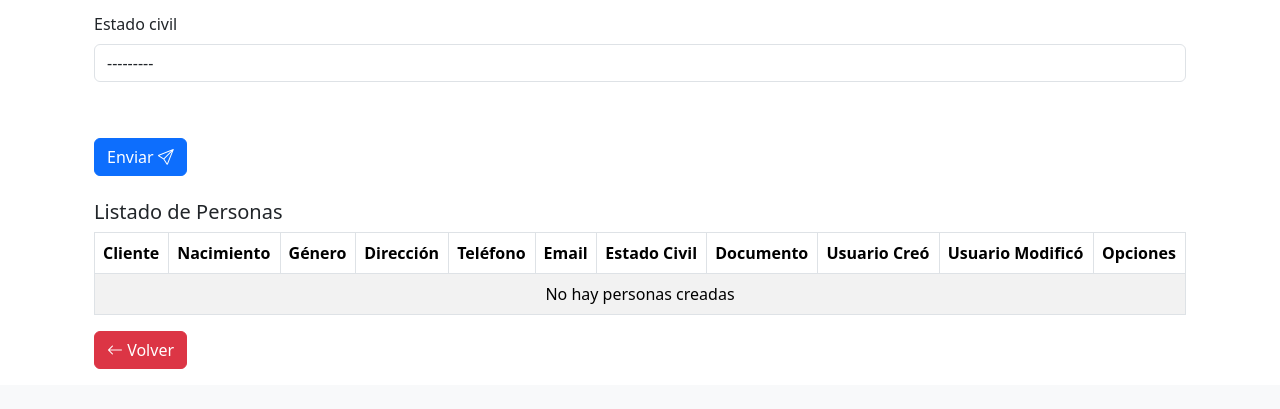
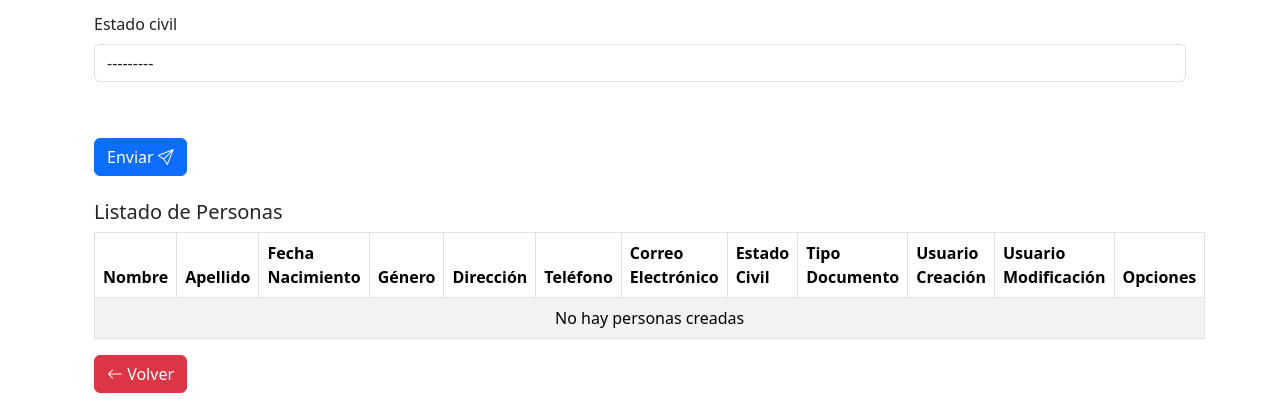
Before and after one commit to mcamposr5/py-back, a Django app: page /users/crear_persona/ in a window 1280 px wide. Shown: the part 742-1151 px from the top of the page. Before the commit the page ends 1111 px from the top, so only its background shows below. Run offline with Django 4.2, Linux system fonts and the light colour scheme; some libraries are stand-ins or nearby versions.

Commit message:
OP-UMG 10112024
se corrigio la opcion para editar personas

```diff
--- a/sistemaseguridad/users/templates/personas.html
+++ b/sistemaseguridad/users/templates/personas.html
@@ -52,24 +52,26 @@
     <table class="table table-bordered table-striped">
         <thead>
             <tr>
-                <th>Cliente</th>
-                <th>Nacimiento</th>
+                <th>Nombre</th>
+                <th>Apellido</th>
+                <th>Fecha Nacimiento</th>
                 <th>Género</th>
                 <th>Dirección</th>
                 <th>Teléfono</th>
-                <th>Email</th>
+                <th>Correo Electrónico</th>
                 <th>Estado Civil</th>
-                <th>Documento</th>
-                <th>Usuario Creó</th>
-                <th>Usuario Modificó</th>
+                <th>Tipo Documento</th>
+                <th>Usuario Creación</th>
+                <th>Usuario Modificación</th>
                 <th>Opciones</th>
             </tr>
         </thead>
         <tbody>
             {% for persona in listado_personas %}
             <tr>
-                <td>{{ persona.nombre }} {{ persona.apellido }}</td>
-                <td>{{ persona.fecha_nacimiento | date:"d/m/Y"}}</td>
+                <td>{{ persona.nombre }}</td>
+                <td>{{ persona.apellido }}</td>
+                <td>{{ persona.fecha_nacimiento }}</td>
                 <td>{{ persona.genero }}</td>
                 <td>{{ persona.direccion }}</td>
                 <td>{{ persona.telefono }}</td>
@@ -256,29 +258,87 @@
     }
 
     function editarPersona(id, nombre) {
-        document.getElementById('edit-persona-id').value = id;
-        document.getElementById('edit-nombre-persona').value = nombre;
-        fetch(`/users/personas/${id}/`)
-        .then(response => response.json())
-        .then(data => {
-            document.getElementById('edit-apellido-persona').value = data.apellido;
-            document.getElementById('edit-fecha-nacimiento').value = data.fecha_nacimiento;
-            document.getElementById('edit-genero').value = data.genero;
-            document.getElementById('edit-direccion').value = data.direccion;
-            document.getElementById('edit-telefono').value = data.telefono;
-            document.getElementById('edit-correo-electronico').value = data.correo_electronico;
-            document.getElementById('edit-estado-civil').value = data.estado_civil;
-            document.getElementById('edit-tipo-documento').value = data.tipo_documento;
-            var editarPersonaModal = new bootstrap.Modal(document.getElementById('editarPersonaModal'));
-            editarPersonaModal.show();
+    // Rellenar los datos en el modal
+    document.getElementById('edit-persona-id').value = id;
+    document.getElementById('edit-nombre-persona').value = nombre;
+
+    // Mostrar el modal
+    var editarPersonaModal = new bootstrap.Modal(document.getElementById('editarPersonaModal'));
+    editarPersonaModal.show();
+    // Cargar los demás datos de la persona a través de una solicitud AJAX
+
+}
+
+// Manejar la actualización de la persona al hacer clic en "Actualizar"
+document.getElementById('actualizarPersonaBtn').addEventListener('click', function () {
+    const id = document.getElementById('edit-persona-id').value;
+    const nombreOriginal = document.querySelector(`button[data-id="${id}"]`).getAttribute('data-nombre');
+    const nombreNuevo = document.getElementById('edit-nombre-persona').value;
+
+    // Verificar si hubo cambios antes de enviar el formulario
+    if (nombreNuevo !== nombreOriginal) {
+        Swal.fire({
+            title: '¿Guardar cambios?',
+            icon: 'warning',
+            showCancelButton: true,
+            confirmButtonText: 'Sí, actualizar',
+            cancelButtonText: 'No',
+        }).then((result) => {
+            if (result.isConfirmed) {
+                // Enviar los datos con AJAX
+                const formData = new FormData(document.getElementById('editarPersonaForm'));
+                actualizarPersona(formData);
+            }
         });
+    } else {
+        Swal.fire('Sin cambios', 'No se han realizado cambios en los datos de la persona.', 'info');
     }
+});
 
-    document.getElementById('actualizarPersonaBtn').addEventListener('click', function () {
-        const id = document.getElementById('edit-persona-id').value;
-        const formData = new FormData(document.getElementById('editarPersonaForm'));
-        enviarDatosPersona(formData, id, 'POST');
+    function actualizarPersona(formData) {
+    const id = document.getElementById('edit-persona-id').value;
+
+    fetch(`/users/personas/editar/${id}/`, {
+        method: 'POST',
+        body: formData,
+        headers: {
+            'X-CSRFToken': '{{ csrf_token }}',
+        }
+    })
+    .then(response => response.json())
+    .then(data => {
+        if (data.success) {
+            Swal.fire('Éxito', 'Persona actualizada con éxito.', 'success').then(() => {
+                // Actualizar la fila correspondiente en la tabla
+                const button = document.querySelector(`button[data-id="${id}"]`);
+                if (button) {
+                    // Actualizar los datos en la tabla
+                    button.setAttribute('data-nombre', formData.get('nombre'));
+                    const row = button.closest('tr');
+                    row.querySelector('td:nth-child(1)').textContent = formData.get('nombre');
+                    row.querySelector('td:nth-child(2)').textContent = formData.get('apellido');
+                    row.querySelector('td:nth-child(3)').textContent = formData.get('fecha_nacimiento');
+                    row.querySelector('td:nth-child(4)').textContent = data.genero_nombre;
+                    row.querySelector('td:nth-child(5)').textContent = formData.get('direccion');
+                    row.querySelector('td:nth-child(6)').textContent = formData.get('telefono');
+                    row.querySelector('td:nth-child(7)').textContent = formData.get('correo_electronico');
+                    row.querySelector('td:nth-child(8)').textContent = data.estado_civil_nombre;
+                    row.querySelector('td:nth-child(9)').textContent = data.tipo_documento_nombre;
+                    row.querySelector('td:nth-child(11)').textContent = data.usuario_modificacion;
+                }
+                // Cerrar el modal
+                var editarPersonaModal = bootstrap.Modal.getInstance(document.getElementById('editarPersonaModal'));
+                editarPersonaModal.hide();
+            });
+        } else {
+            Swal.fire('Error', 'Hubo un problema al actualizar la persona.', 'error');
+        }
+    })
+    .catch(error => {
+        Swal.fire('Error', 'Hubo un problema en la solicitud.', 'error');
     });
+}
+
 
     function eliminarPersona(id) {
         Swal.fire({
--- a/sistemaseguridad/users/views.py
+++ b/sistemaseguridad/users/views.py
@@ -923,6 +923,8 @@
                     'usuario_modificacion': persona.usuario_modificacion,
                     'mensaje': mensaje
                 })
+            else:
+                return JsonResponse({'success': False, 'errors': form.errors.as_json()}, status=400)
 
         else:  # Crear nueva Persona
             form = PersonaForm(request.POST)
@@ -938,23 +940,27 @@
                     'usuario_creacion': persona.usuario_creacion,
                     'mensaje': mensaje
                 })
+            else:
+                return JsonResponse({'success': False, 'errors': form.errors.as_json()}, status=400)
 
-        return JsonResponse({'success': False, 'errors': form.errors.as_json()}, status=400)
+    elif request.method == 'GET':
+        # Renderizar el formulario y la lista de personas
+        listado_personas = Persona.objects.all()
+        estados_civiles = EstadoCivil.objects.all()
+        generos = Genero.objects.all()
+        tipos_documentos = TipoDocumento.objects.all()
+        form = PersonaForm()
+        context = {
+            'form': form,
+            'listado_personas': listado_personas,
+            'estados_civiles': estados_civiles,
+            'generos': generos,
+            'tipos_documentos': tipos_documentos,
+        }
+        return render(request, 'personas.html', context)
 
-    # Renderizar el formulario y la lista de personas
-    listado_personas = Persona.objects.all()
-    estados_civiles = EstadoCivil.objects.all()
-    generos = Genero.objects.all()
-    tipos_documentos = TipoDocumento.objects.all()
-    form = PersonaForm()
-    context = {
-        'form': form,
-        'listado_personas': listado_personas,
-        'estados_civiles': estados_civiles,
-        'generos': generos,
-        'tipos_documentos': tipos_documentos,
-    }
-    return render(request, 'personas.html', context)
+    else:
+        return JsonResponse({'error': 'Método no permitido.'}, status=405)
 
 
 @csrf_exempt
```
